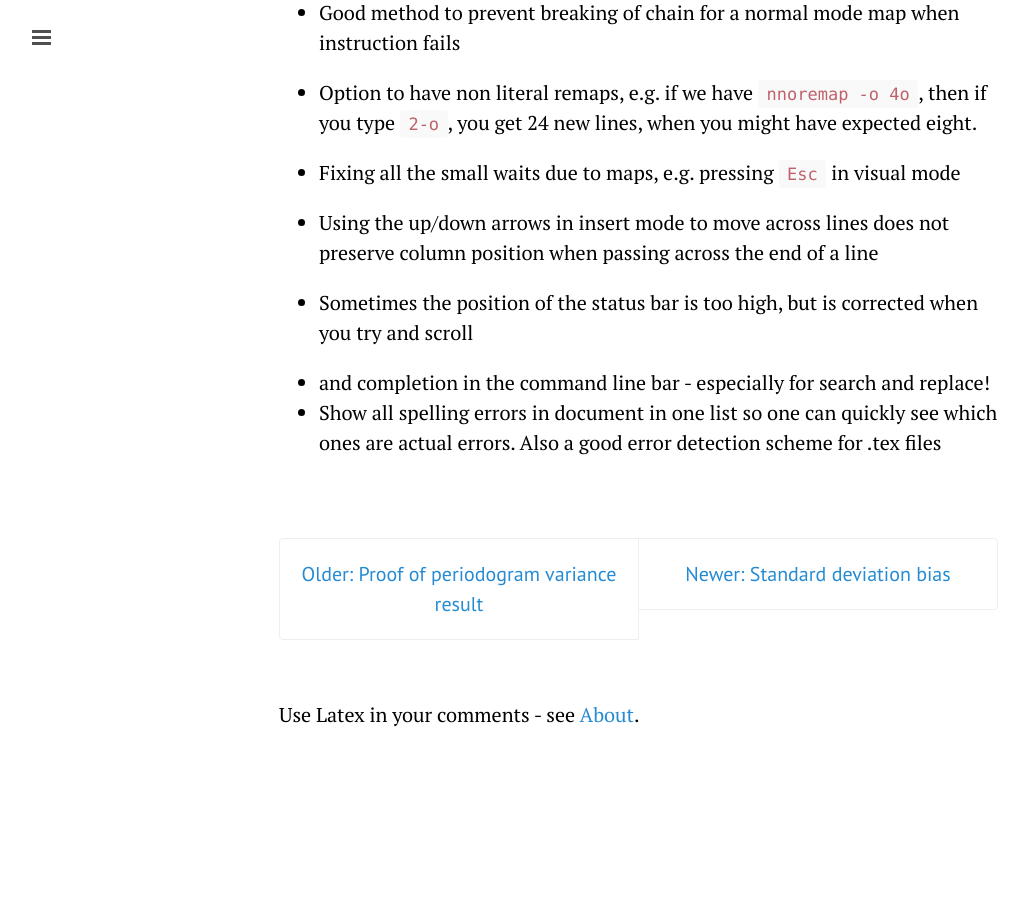
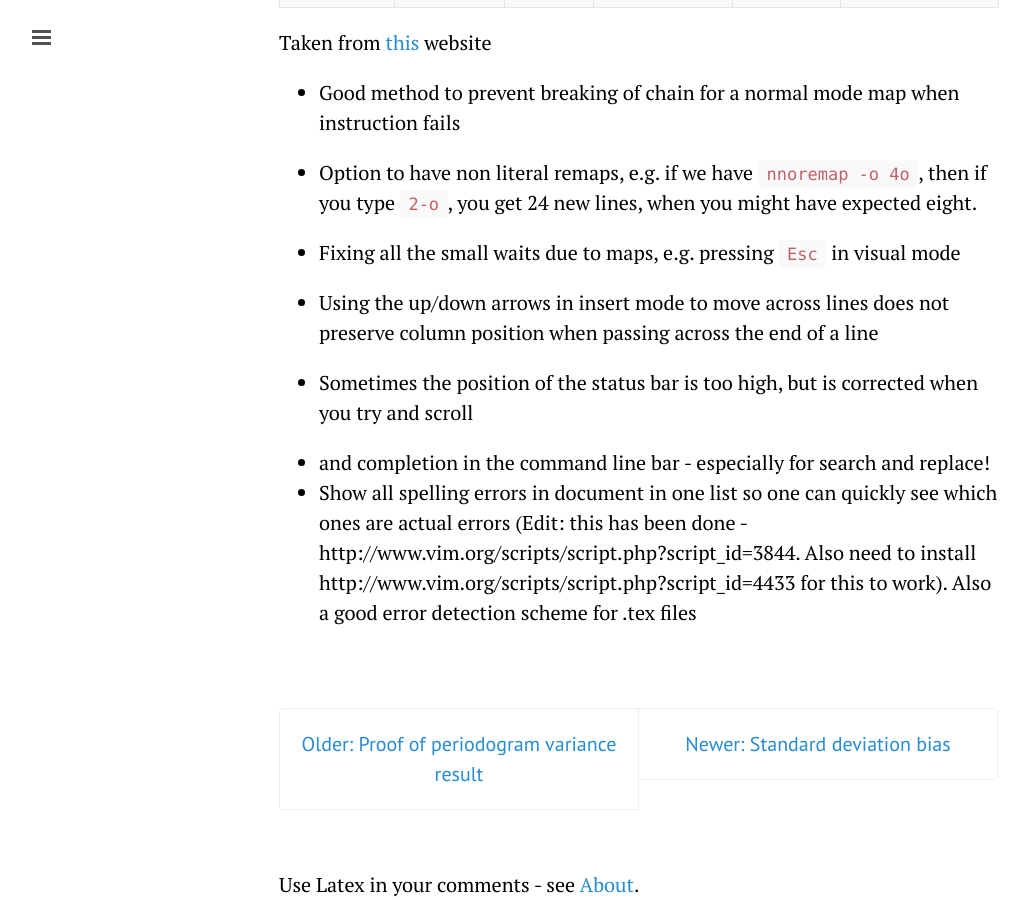
Before and after one commit to texasflood/texasflood.github.io.b, a Jekyll site: the page built from _posts/2015-03-11-vim-improvements.md, in a window 1280 px wide and 900 px high, scrolled down 2342 px. Shown: the whole window, without its empty margins (1-1031 px from the left). Built offline with Jekyll 4.4.1, drawn with Linux system fonts in a browser that asks for light colours; Markdown is read by kramdown in place of the engine named in the settings; comment, search, counter and statistics services are not loaded; before the commit the page ends 3072 px from its top, so only the background shows below that; some of the changed text lies outside the part shown.

Commit message:
Update vim improvements

```diff
--- a/_posts/2015-03-11-vim-improvements.md
+++ b/_posts/2015-03-11-vim-improvements.md
@@ -142,4 +144,4 @@
 
 - <C-p> and <C-n> completion in the command line bar - especially for search and replace!
 
-- Show all spelling errors in document in one list so one can quickly see which ones are actual errors. Also a good error detection scheme for .tex files
+- Show all spelling errors in document in one list so one can quickly see which ones are actual errors (Edit: this has been done - http://www.vim.org/scripts/script.php?script_id=3844. Also need to install http://www.vim.org/scripts/script.php?script_id=4433 for this to work). Also a good error detection scheme for .tex files
```
Also changed, not shown: other parts of _posts/2015-03-11-vim-improvements.md (+2 -0 lines).
